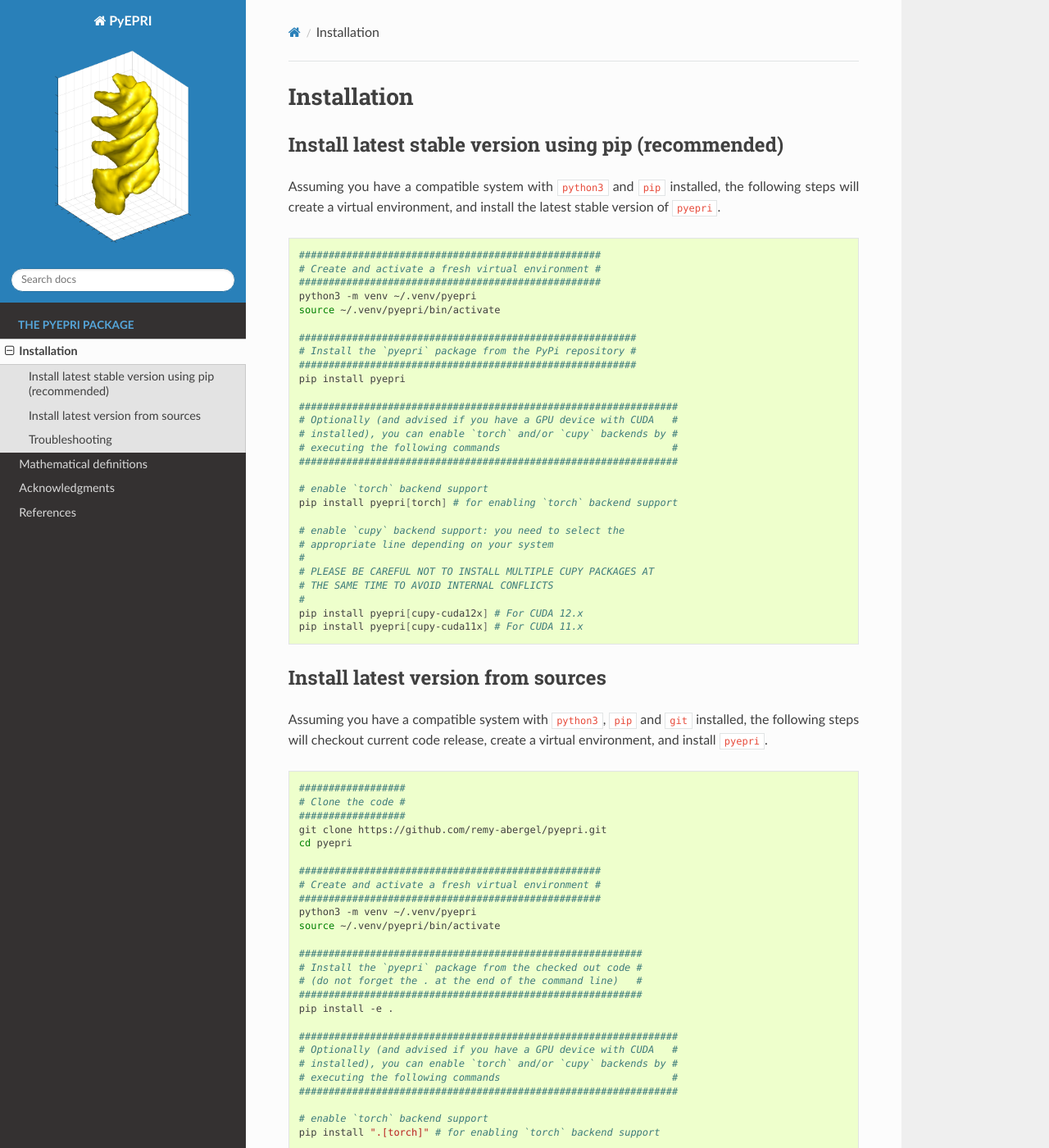
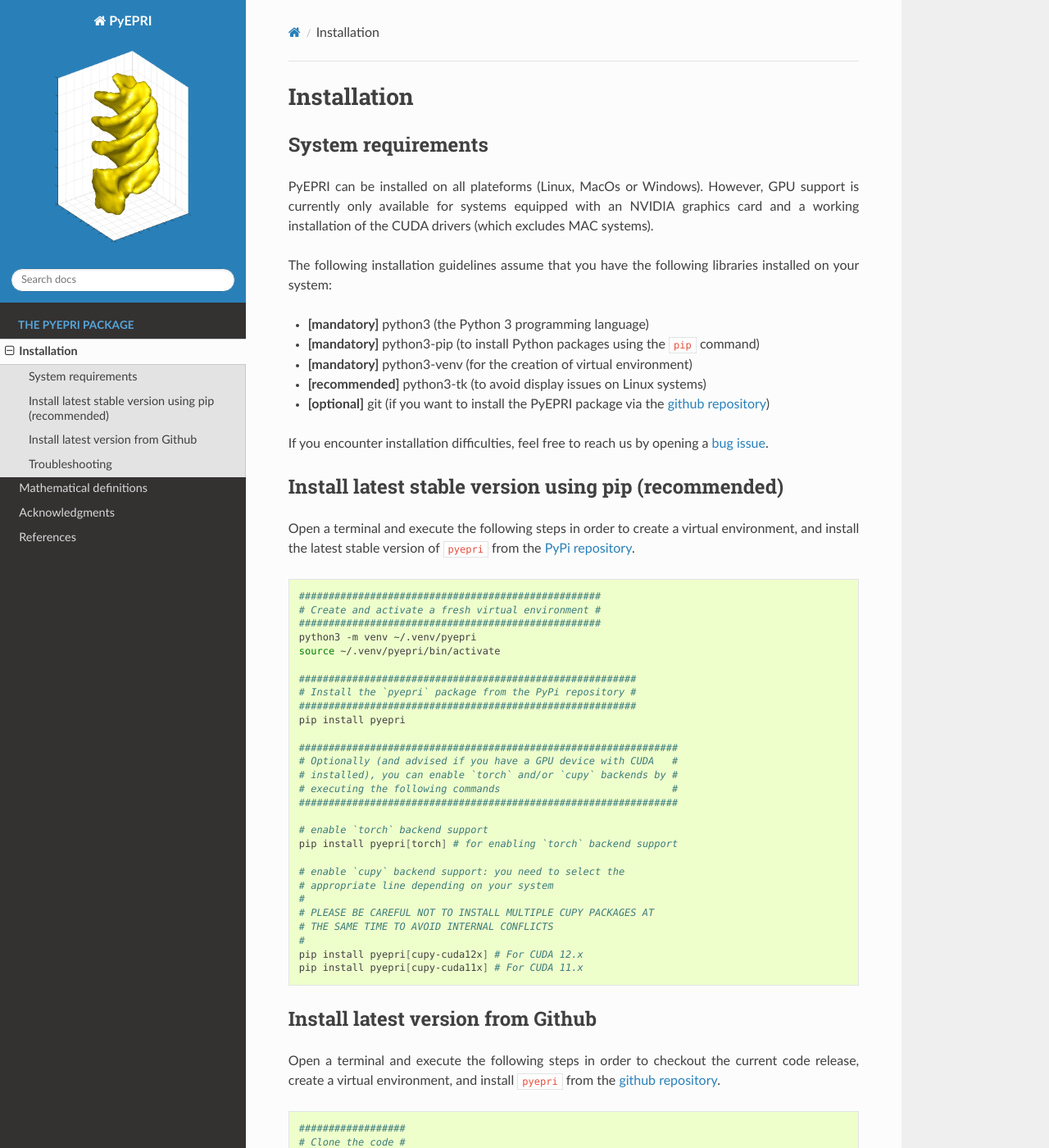
Before and after one commit to remy-abergel/pyepri, a Sphinx documentation site: the page built from docs/installation.md, in a window 1280 px wide and 1400 px high. Shown: the whole window at 82% size. Built offline with Sphinx 7.4.7 and the Read the Docs theme 3.1.0, drawn with Linux system fonts in a browser that asks for light colours; pages that are not in the unit, such as notebooks, are missing from menus; some of the changed text lies outside the part shown.

Commit message:
update installation instructions

````diff
--- a/docs/installation.md
+++ b/docs/installation.md
@@ -1,11 +1,32 @@
 (heading-installation)=
 # Installation
 
+## System requirements
+
+PyEPRI can be installed on all plateforms (Linux, MacOs or
+Windows). However, GPU support is currently only available for systems
+equipped with an NVIDIA graphics card and a working installation of
+the CUDA drivers (which excludes MAC systems).
+
+The following installation guidelines assume that you have the
+following libraries installed on your system:
+
+- **[mandatory]** python3 (the Python 3 programming language)
+- **[mandatory]** python3-pip (to install Python packages using the ``pip`` command)
+- **[mandatory]** python3-venv (for the creation of virtual environment)
+- **[recommended]** python3-tk (to avoid display issues on Linux systems)
+- **[optional]** git (if you want to install the PyEPRI package via the
+  [github repository](https://github.com/remy-abergel/pyepri/))
+
+If you encounter installation difficulties, feel free to reach us by
+opening a [bug
+  issue](https://github.com/remy-abergel/pyepri/issues).
+
 ## Install latest stable version using pip (recommended)
 
-Assuming you have a compatible system with `python3` and `pip`
-installed, the following steps will create a virtual environment, and
-install the latest stable version of `pyepri`.
+Open a terminal and execute the following steps in order to create a
+virtual environment, and install the latest stable version of `pyepri`
+from the [PyPi repository](https://pypi.org/project/pyepri/).
 
 ```bash
 ###################################################
@@ -38,11 +59,12 @@ pip install pyepri[cupy-cuda12x] # For CUDA 12.x
 pip install pyepri[cupy-cuda11x] # For CUDA 11.x
 ```
 
-## Install latest version from sources
+## Install latest version from Github
 
-Assuming you have a compatible system with `python3`, `pip` and `git`
-installed, the following steps will checkout current code release,
-create a virtual environment, and install `pyepri`.
+Open a terminal and execute the following steps in order to checkout
+the current code release, create a virtual environment, and install
+`pyepri` from the [github
+repository](https://github.com/remy-abergel/pyepri/).
 
 ```bash
 ##################
@@ -98,10 +120,18 @@ installation of the package.
 
 ## Troubleshooting
 
++ Mac users are strongly recommended to use ``bash`` shell instead of
+  ``zsh`` to avoid slow copy-paste issues (type ``chsh -s /bin/bash``
+  in a terminal).
+
++ Display issues related to matplotlib interactive mode were reported
+  on Linux systems and were solved by installing ``python3-tk`` (type
+  ``sudo apt-get install python3-tk`` in a terminal).
+
 + If the installation of the package or one of its optional dependency
   fails, you may have more chance with
-  [conda](https://anaconda.org/anaconda/conda) (or
-  [miniconda](https://docs.anaconda.com/miniconda/miniconda-install/)).
+  [miniconda](https://docs.anaconda.com/miniconda/miniconda-install/) (or
+  [conda](https://anaconda.org/anaconda/conda)).
 
 + If you still encounter difficulties, feel free to open a [bug
   issue](https://github.com/remy-abergel/pyepri/issues).
````
Also changed, not shown: README.md (+42 -12 lines).
